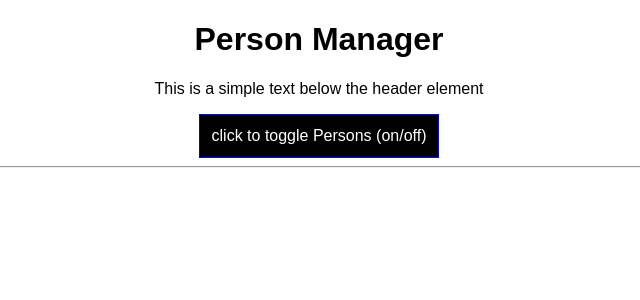
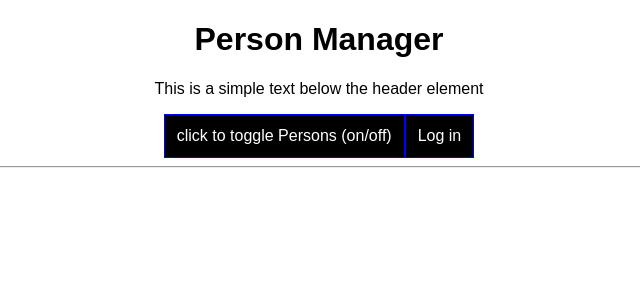
Before and after one commit to Emmychriss/reactTests, a React app: page / in a window 1280 px wide. Shown: the top 300 px of the page, without its empty margins (321-961 px from the left). Built offline with nearby package versions, Linux system fonts and the light colour scheme.

Commit message:
setting auth prop

```diff
--- a/src/Components/Cockpit/Cockpit.js
+++ b/src/Components/Cockpit/Cockpit.js
@@ -35,6 +35,8 @@ const cockpit = (props) => {
       <button onClick={props.togglePersonsHandler} className={btnClass}>
         click to toggle Persons (on/off)
       </button>
+
+      <button onClick={props.login}>Log in</button>
       <hr />
     </div>
   );
--- a/src/Components/Persons/Persons.js
+++ b/src/Components/Persons/Persons.js
@@ -34,6 +34,7 @@ class Persons extends PureComponent {
           changed={(changeEvent) =>
             this.props.nameChange(changeEvent, personEl.id)
           }
+          isAuth={this.props.isAuthenticated}
         />
       );
     });
```
